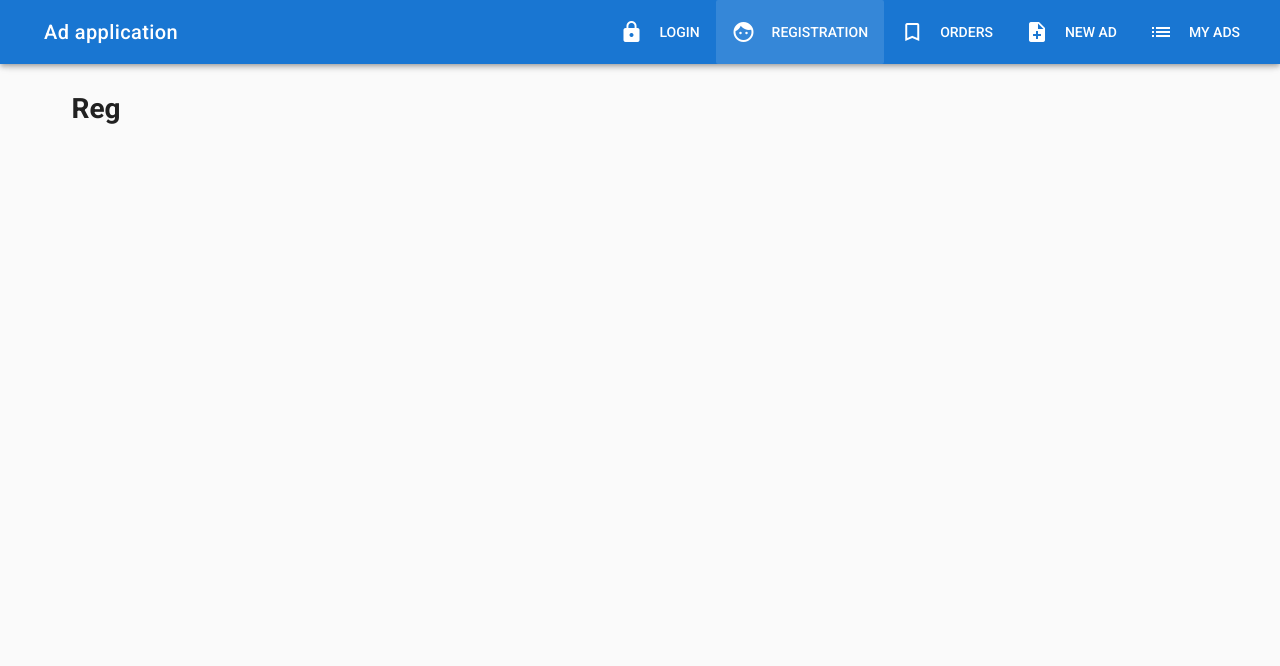
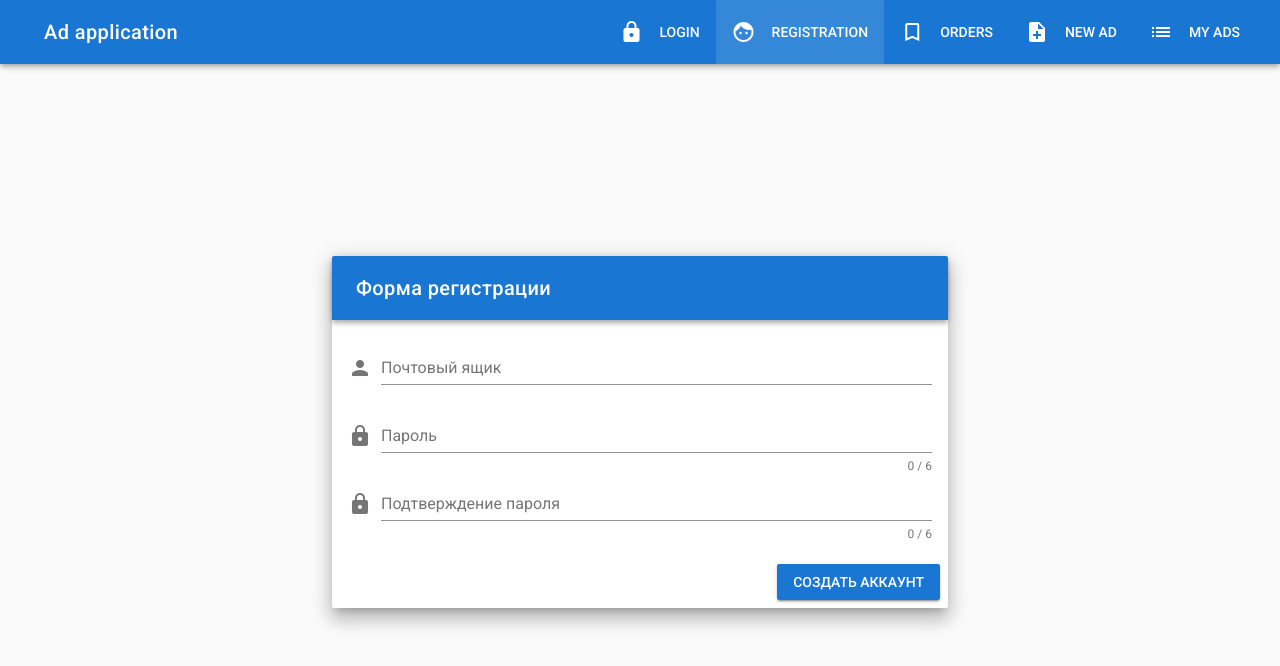
Before and after one commit to SkorihV/vue-spa-1, a Vue app: page /registration in a window 1280 px wide. Shown: the top 666 px of the page. Built offline with nearby package versions, Linux system fonts and the light colour scheme.

Commit message:
Добавил форму регистрации

```diff
--- a/src/components/Ads/Ad.vue
+++ b/src/components/Ads/Ad.vue
@@ -10,7 +10,9 @@
 
 <script>
 export default {
-  data: () => ({})
+  data() {
+    return {};
+  }
 };
 </script>
 
--- a/src/components/Ads/AdList.vue
+++ b/src/components/Ads/AdList.vue
@@ -10,7 +10,9 @@
 
 <script>
 export default {
-  data: () => ({})
+  data() {
+    return {};
+  }
 };
 </script>
 
--- a/src/components/Ads/NewAd.vue
+++ b/src/components/Ads/NewAd.vue
@@ -10,7 +10,9 @@
 
 <script>
 export default {
-  data: () => ({})
+  data() {
+    return {};
+  }
 };
 </script>
 
--- a/src/components/Auth/Login.vue
+++ b/src/components/Auth/Login.vue
@@ -11,7 +11,7 @@
               <v-text-field
                 prepend-icon="person"
                 name="email"
-                label="email"
+                label="Почтовый ящик"
                 type="email"
                 v-model="email"
                 :rules="emailRules"
@@ -19,7 +19,7 @@
               <v-text-field
                 prepend-icon="lock"
                 name="password"
-                label="Password"
+                label="Пароль"
                 id="password"
                 type="password"
                 :counter="6"
@@ -40,7 +40,8 @@
 
 <script>
 export default {
-  data: () => ({
+  data() {
+    return {
       email: "",
       password: "",
       valid: false,
@@ -51,10 +52,11 @@ export default {
           "E-mail не валиден!"
       ],
       passwordRules: [
-      v => !!v || "Name is required",
+        v => !!v || "Поле обязательно для заполнения",
         v => (v && v.length >= 6) || "Пароль сильно маленький"
       ]
-  }),
+    };
+  },
   methods: {
     onSubmit() {
       if (this.$refs.form.validate()) {
--- a/src/components/Auth/Registration.vue
+++ b/src/components/Auth/Registration.vue
@@ -1,8 +1,46 @@
 <template>
-  <v-container>
-    <v-layout>
-      <v-flex xs12>
-        <h1>Reg</h1>
+  <v-container fluid fill-height>
+    <v-layout align-center justify-center>
+      <v-flex xs12 sm8 md6>
+        <v-card class="elevation-12">
+          <v-toolbar dark color="primary">
+            <v-toolbar-title>Форма регистрации</v-toolbar-title>
+          </v-toolbar>
+          <v-card-text>
+            <v-form ref="form" v-model="valid" lazy-validation>
+              <v-text-field
+                prepend-icon="person"
+                name="email"
+                label="Почтовый ящик"
+                type="email"
+                v-model="email"
+                :rules="emailRules"
+              ></v-text-field>
+              <v-text-field
+                prepend-icon="lock"
+                name="password"
+                label="Пароль"
+                type="password"
+                :counter="6"
+                v-model="password"
+                :rules="passwordRules"
+              ></v-text-field>
+              <v-text-field
+                prepend-icon="lock"
+                name="confirm-password"
+                label="Подтверждение пароля"
+                type="password"
+                :counter="6"
+                v-model="confirmPassword"
+                :rules="confirmPasswordRules"
+              ></v-text-field>
+            </v-form>
+          </v-card-text>
+          <v-card-actions>
+            <v-spacer></v-spacer>
+            <v-btn color="primary" @click="onSubmit" :disabled="!valid">Создать аккаунт</v-btn>
+          </v-card-actions>
+        </v-card>
       </v-flex>
     </v-layout>
   </v-container>
@@ -10,7 +48,39 @@
 
 <script>
 export default {
-  data: () => ({})
+  data() {
+    return {
+      email: "",
+      password: "",
+      confirmPassword: "",
+      valid: false,
+      emailRules: [
+        v => !!v || "E-mail это поле обязательно для заполнения",
+        v =>
+          /^\w+([.-]?\w+)*@\w+([.-]?\w+)*(\.\w{2,3})+$/.test(v) ||
+          "E-mail не валиден!"
+      ],
+      passwordRules: [
+        v => !!v || "Поле обязательно для заполнения",
+        v => (v && v.length >= 6) || "Пароль сильно маленький"
+      ],
+      confirmPasswordRules: [
+        v => !!v || "Поле обязательно для заполнения",
+        v => v === this.password || "Пароли не совпадают"
+      ]
+    };
+  },
+  methods: {
+    onSubmit() {
+      if (this.$refs.form.validate()) {
+        const user = {
+          email: this.email,
+          password: this.password
+        };
+        console.log(user);
+      }
+    }
+  }
 };
 </script>
 
--- a/src/components/Home.vue
+++ b/src/components/Home.vue
@@ -10,7 +10,9 @@
 
 <script>
 export default {
-  data: () => ({})
+  data() {
+    return {};
+  }
 };
 </script>
 
--- a/src/components/User/Orders.vue
+++ b/src/components/User/Orders.vue
@@ -10,7 +10,9 @@
 
 <script>
 export default {
-  data: () => ({})
+  data() {
+    return {};
+  }
 };
 </script>
 
```
Lines whose indentation alone changed are shown as unchanged.
